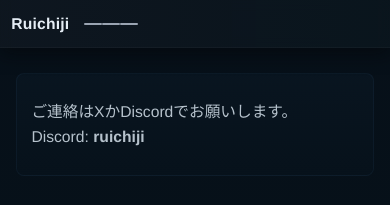
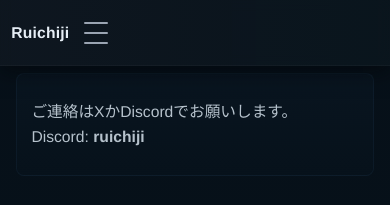
Before and after one commit to antiapplemicrosoftuser/Ruichiji-Website, a Jekyll site: the page built from index.html, in a window 390 px wide. Shown: the top 205 px of the page. Built offline with Jekyll 4.4.1, drawn with Linux system fonts in a browser that asks for light colours.

Commit message:
fix mobile menu

```diff
--- a/assets/css/style.css
+++ b/assets/css/style.css
@@ -114,9 +114,10 @@ h1,h2,h3,h4,h5,h6 {
 .main-nav .social-link svg { display:block; width:18px; height:18px; }
 .main-nav .social-link:hover { color:var(--accent); background: rgba(100,181,246,0.04); transform: translateY(-1px); }
 
-/* ハンバーガーボタン（デフォルトは非表示、モバイルで表示） */
+/* ハンバーガーボタン（デフォルトは非表示、モバイルで表示）
+   修正: 表示時に縦積みになるよう flex-direction: column を指定 */
 .hamburger {
-  display: none;
+  display: none; /* shown on mobile via @media */
   appearance: none;
   -webkit-appearance: none;
   border: 0;
@@ -125,6 +126,10 @@ h1,h2,h3,h4,h5,h6 {
   padding: .4rem;
   border-radius: 6px;
   cursor: pointer;
+
+  /* make the button a column flex container so the three bars stack vertically */
+  display: inline-flex;
+  flex-direction: column;
   align-items: center;
   justify-content: center;
 }
@@ -134,13 +139,13 @@ h1,h2,h3,h4,h5,h6 {
   border-radius: 6px;
 }
 
-/* three-bar icon lines */
+/* three-bar icon lines — each is a horizontal short bar; stacked vertically by parent */
 .hamburger .bar {
   display:block;
-  width:18px;
+  width:24px;     /* adjust length of each bar (長さは必要に応じて調整してください) */
   height:2px;
   background:currentColor;
-  margin:3px 0;
+  margin:4px 0;   /* vertical spacing between bars */
   border-radius:2px;
 }
 
```
